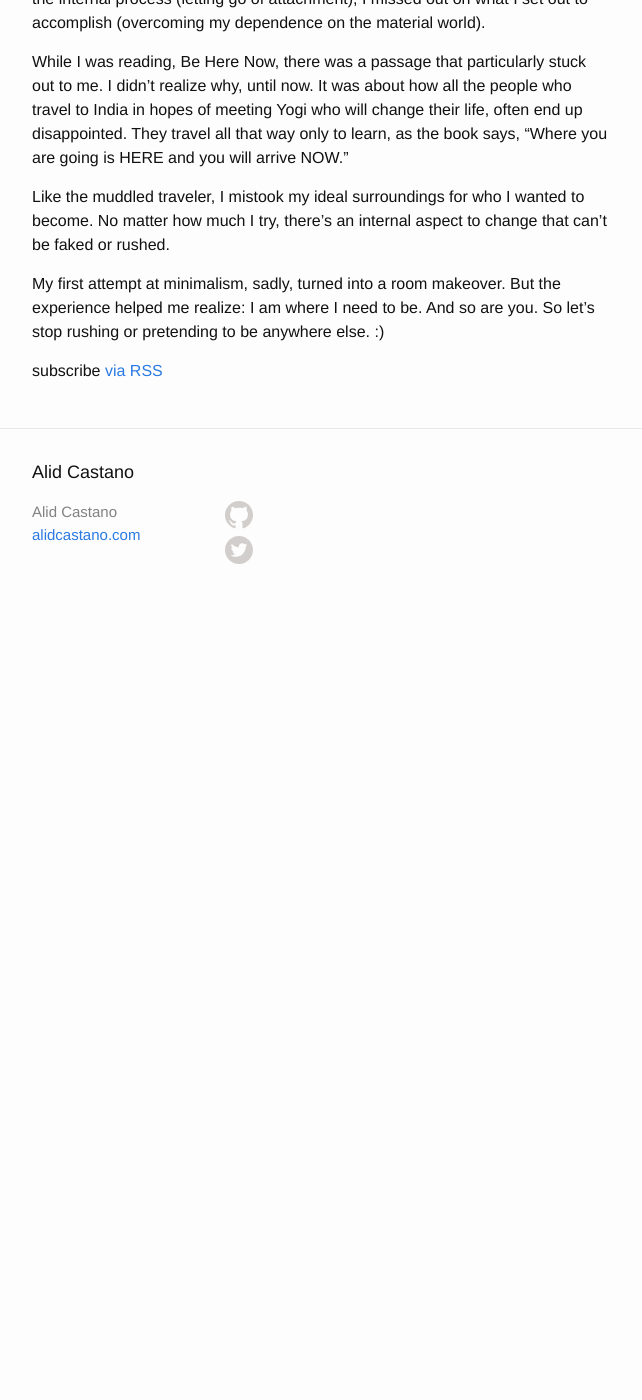
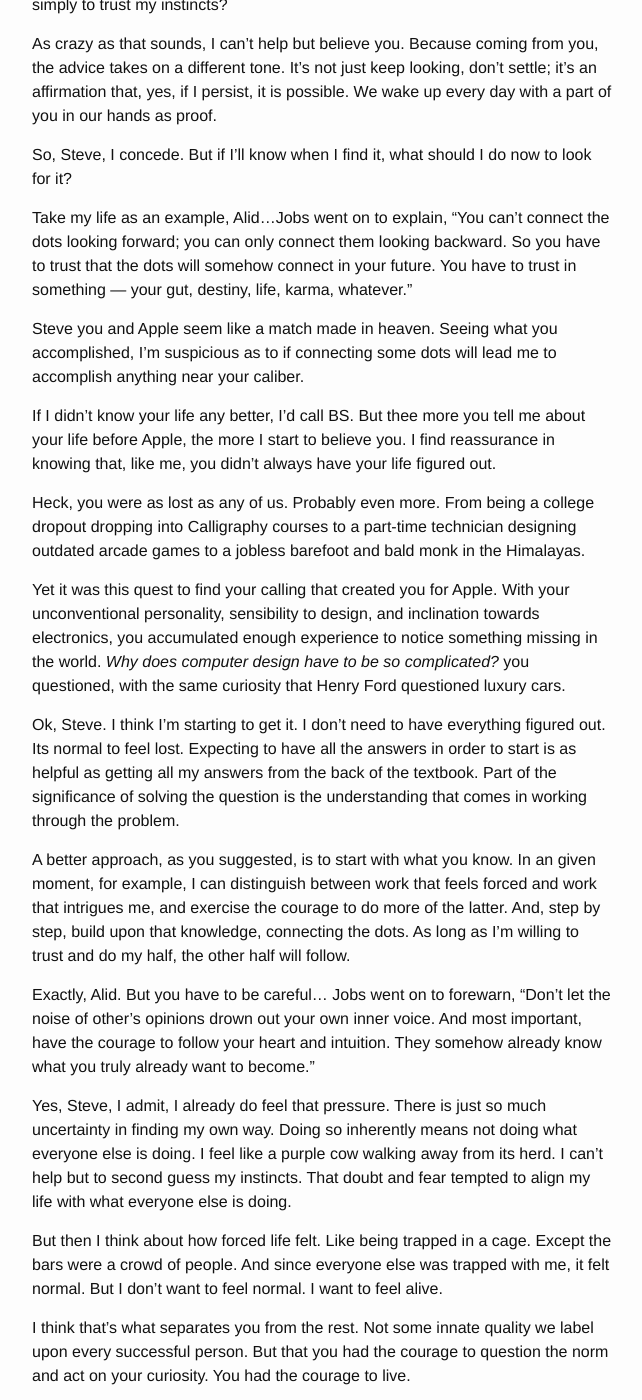
Before and after one commit to alidcastano/alidcastano-jekyll, a Jekyll site: the page built from index.html, in a window 1280 px wide and 1400 px high, scrolled down 2269 px. Shown: the whole window, without its empty margins (318-960 px from the left). Built offline with Jekyll 4.4.1, drawn with Linux system fonts in a browser that asks for light colours; before the commit the page ends 2899 px from its top, so only the background shows below that; some of the changed text lies outside the part shown.

Commit message:
update blog posts

```diff
--- /dev/null
+++ b/_posts/2015-11-20-steve-jobs.md
@@ -0,0 +1,57 @@
+---
+title:  "A conversation with Steve Jobs on doing what you love"
+categories: freedom-and-fulfillment
+tags: passion
+---
+
+I'll be honest, I didn't actually talk with Steve Jobs. At least not in the way you'd expect. I imagined my conversation with him. A more sophisticated version of an imaginary friend, you could say. Nonetheless, I understand how that still may sound pathetic, so let me explain.
+
+In Napoleon Hill's *Think and Grow Rich* there's a passage where Napoleon Hill talks about imaginary council meetings he used to host with men of the likes of Abraham Lincoln and Benjamin Franklin, who's lives and works inspired him. Hill studied records of their lives and with that knowledge animated the character of these men and conversated with them. This exercise, he said, helped guide his actions and mold his character.
+
+I experiment with a similar exercise here. Except, instead of a council meeting, it's a casual chat with Steve jobs. I based his side of the conversation on real advice he'd given and my side is me trying to make sense of it, from his perspective. It seemed silly when I started. But our conversation brought a surprising amount of clarity to what his advice on doing what you love. If you're trying to figure out what to do with your life, our conversation below is worth the read.
+<br>
+
+####Enter Steve Jobs:
+
+Mr. Jobs, or should I call you Steve? Well, Steve, I feel lost. I don't know what I want to do with my life. What should I do?
+
+Well, Alid... Jobs urged, "If you haven't found it yet, keep looking. Don't settle. As with all matters of the heart, you'll know when you find it.”
+
+Steve, I'm sorry, but this wanderlust encouragement can leave anyone helpless. Like searching for treasure in the sand without a metal detector. You're saying I'm simply to trust my instincts?
+
+As crazy as that sounds, I can't help but believe you. Because coming from you, the advice takes on a different tone. It's not just keep looking, don't settle; it's an affirmation that, yes, if I persist, it is possible. We wake up every day with a part of you in our hands as proof.
+
+So, Steve, I concede. But if I'll know when I find it, what should I do now to look for it?
+
+Take my life as an example, Alid...Jobs went on to explain, "You can't connect the dots looking forward; you can only connect them looking backward. So you have to trust that the dots will somehow connect in your future. You have to trust in something — your gut, destiny, life, karma, whatever."
+
+Steve you and Apple seem like a match made in heaven. Seeing what you accomplished, I'm suspicious as to if connecting some dots will lead me to accomplish anything near your caliber.
+
+If I didn't know your life any better, I'd call BS. But thee more you tell me about your life before Apple, the more I start to believe you. I find reassurance in knowing that, like me, you didn't always have your life figured out.
+
+Heck, you were as lost as any of us. Probably even more. From being a college dropout dropping into Calligraphy courses to a part-time technician designing outdated arcade games to a jobless barefoot and bald monk in the Himalayas.
+
+Yet it was this quest to find your calling that created you for Apple. With your unconventional personality, sensibility to design, and inclination towards electronics, you accumulated enough experience to notice something missing in the world. *Why does computer design have to be so complicated?* you questioned, with the same curiosity that Henry Ford questioned luxury cars.
+
+Ok, Steve. I think I'm starting to get it. I don't need to have everything figured out. Its normal to feel lost. Expecting to have all the answers in order to start is as helpful as getting all my answers from the back of the textbook. Part of the significance of solving the question is the understanding that comes in working through the problem.
+
+A better approach, as you suggested, is to start with what you know. In an given moment, for example, I can distinguish between work that feels forced and work that intrigues me, and exercise the courage to do more of the latter. And, step by step, build upon that knowledge, connecting the dots. As long as I'm willing to trust and do my half, the other half will follow.
+
+Exactly, Alid. But you have to be careful... Jobs went on to forewarn, "Don't let the noise of other's opinions drown out your own inner voice. And most important, have the courage to follow your heart and intuition. They somehow already know what you truly already want to become."
+
+Yes, Steve, I admit, I already do feel that pressure. There is just so much uncertainty in finding my own way. Doing so inherently means not doing what everyone else is doing. I feel like a purple cow walking away from its herd. I can't help but to second guess my instincts. That doubt and fear tempted to align my life with what everyone else is doing.
+
+But then I think about how forced life felt. Like being trapped in a cage. Except the bars were a crowd of people. And since everyone else was trapped with me, it felt normal. But I don't want to feel normal. I want to feel alive.
+
+I think that's what separates you from the rest. Not some innate quality we label upon every successful person. But that you had the courage to question the norm and act on your curiosity. You had the courage to live.
+
+Right on, Alid...Steve went on to conclude, "That’s maybe the most important thing. It’s to shake off this erroneous notion that life is there and you're just gonna live in it, versus embrace it, change it, improve it, make your mark upon it."
+
+
+***
+<br>
+Sources:
+
+[2005 Standford Commencement Address](https://www.youtube.com/watch?v=D1R-jKKp3NA)
+
+[1995 NeXT Computer Interview](https://vimeo.com/31813340)
```
Also changed, not shown: _posts/2016-01-04-your-fault.md (renamed from _posts/2016-01-02-your-fault.md, +1 -2 lines), _posts/2015-10-15-here-now.md (renamed from _posts/2015-07-15-empty-room.md).
